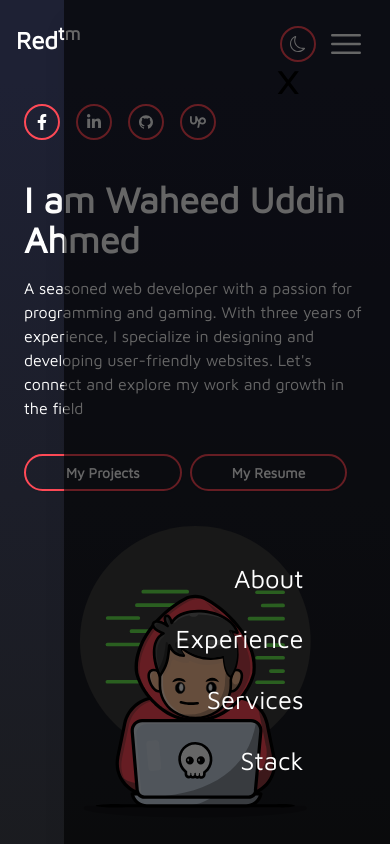
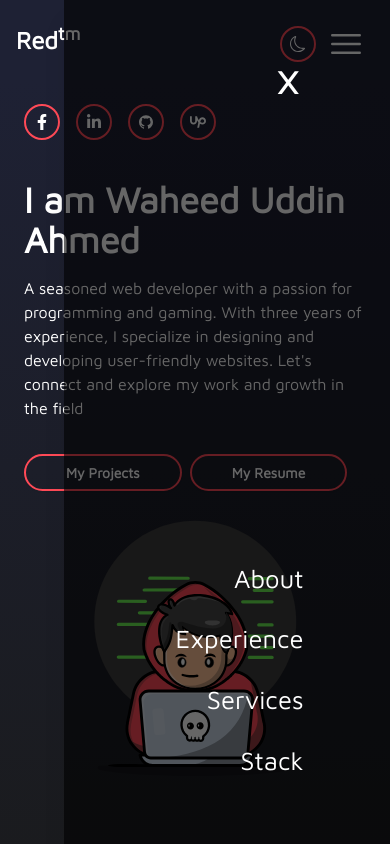
Before and after one commit to Waheed4719/my-portfolio, a React (Create React App) app: page / in a window 390 px wide. Both pictures are taken after a click on the button 346 px from the left and 44 px from the top of the page. Shown: the top 844 px of the page. Built offline with nearby package versions, Linux system fonts and the light colour scheme; the HTML template or start-up script is replaced by a standard one.

Commit message:
Fix responsiveness issue and change color of close button in drawer

```diff
--- a/src/components/Drawer/index.tsx
+++ b/src/components/Drawer/index.tsx
@@ -80,7 +80,7 @@ const Drawer = () => {
                         <div className='px-[5.4rem] pt-[1.7rem] flex justify-end'>
                             <button
                                 type='button'
-                                className='mb-[2.4rem] text-[4rem] text-right'
+                                className='mb-[2.4rem] text-[4rem] text-right text-white'
                                 onClick={() => setOpen((prev) => !prev)}
                             >
                                 &times;
--- a/src/components/Hero/index.tsx
+++ b/src/components/Hero/index.tsx
@@ -75,7 +75,12 @@ const Hero = () => (
                     My Resume
                 </CustomLink>
             </div>
-            <Player src={CoderLottieFile} className='w-[400px]' loop autoplay />
+            <Player
+                src={CoderLottieFile}
+                className='w-[350px] md:w-[400px] max-w-full'
+                loop
+                autoplay
+            />
         </div>
     </div>
 );
```
